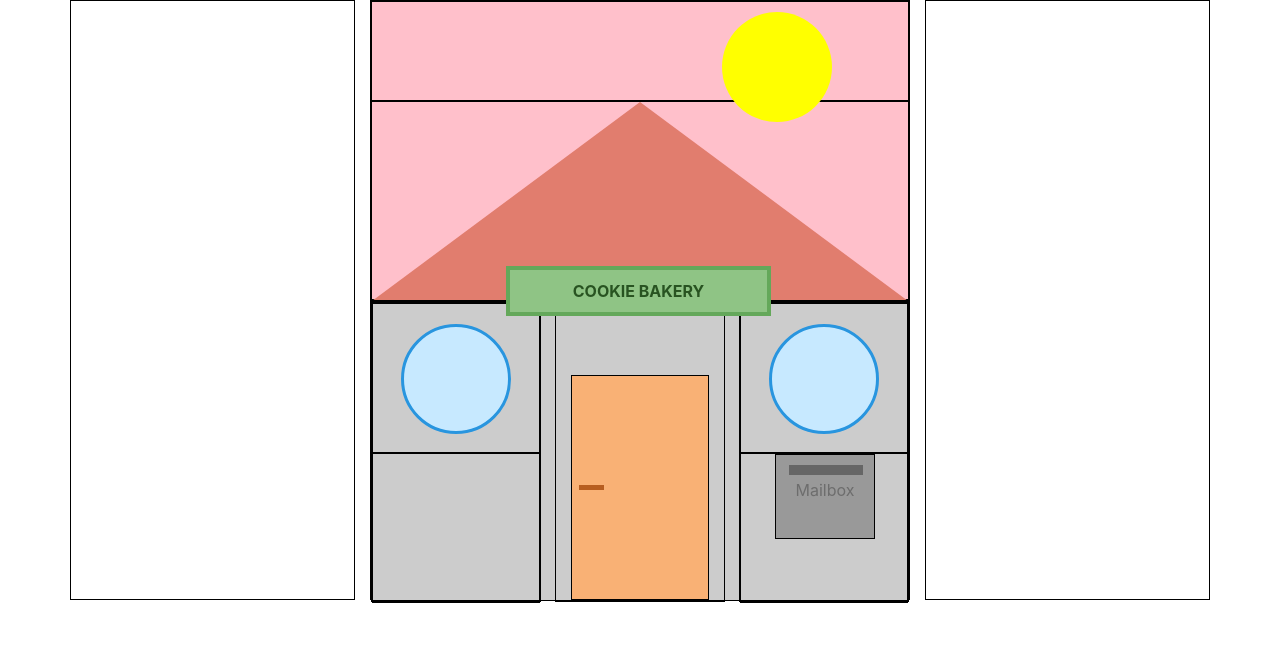
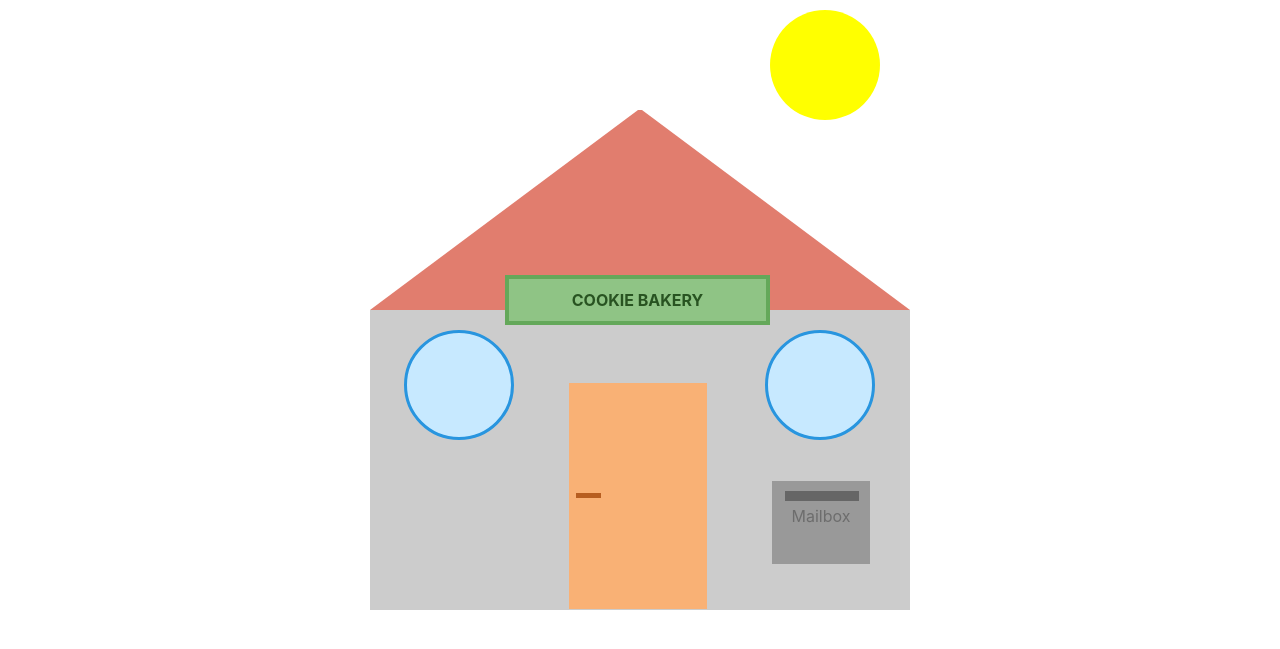
Before and after one commit to yoelmacia/house-testcode, a PHP site: page / in a window 1280 px wide. Shown: the top 649 px of the page. Run offline with PHP 8.4, Linux system fonts and the light colour scheme.

Commit message:
Remove measuring lines
When creating the draft set, I created division lines with edges
to make it much easier to join and position elements, no
need them anymore so remove them from the project.
Also eliminate classes that are not necessary and adjust
the last wrong positions.

```diff
--- a/src/styles.css
+++ b/src/styles.css
@@ -1,26 +1,19 @@
-.col-lg {
-  border: 1px solid black;
-}
 .central-div-on-grid {
   height: 600px;
-  background-color: pink;
 }
 .central-div-row {
   height: 300px;
-  border: 1px solid black;
 }
 .ru-row-up {
   height: 100px;
-  border: 1px solid black;
 }
 .ru-row-down {
   height: 200px;
-  border: 1px solid black;
 }
 .sun {
   position: relative;
   background-color: yellow;
-  margin: 10px 10px 10px 350px;
+  margin: 10px 10px 10px 400px;
   width: 110px;
   height: 110px;
   border-radius: 200px;
@@ -28,27 +21,24 @@
 .roof {
   border-left: 268px solid transparent;
   border-right: 268px solid transparent;
-  border-bottom: 199px solid rgb(225, 125, 110);
+  border-bottom: 200px solid rgb(225, 125, 110);
 }
 .house {
   height: 300px;
-  border: 1px solid black;
   background-color: rgb(204, 204, 204);
 }
 .col-lg-house {
   width: 170px;
   margin-left: 14px;
   height: 300px;
-  border: 1px solid black;
 }
 .col-lg-window {
   height: 150px;
-  border: 1px solid black;
 }
 .window-right {
   position: relative;
   background-color: rgb(199, 233, 255);
-  margin: 20px 34px 20px 28px;
+  margin: 20px 28px 20px 35px;
   width: 110px;
   height: 110px;
   border-radius: 200px;
@@ -66,8 +56,8 @@
 .door {
   margin: 15px;
   background-color: rgb(249, 177, 117);
-  height: 225px;
-  border: 1px solid black;
+  height: 228px;
+  border: 1px solid rgb(204, 204, 204);
   margin-top: 72px;
 }
 .doorknob {
@@ -81,7 +71,7 @@
   margin: 0px 24px 0px 34px;
   width: 100px;
   height: 85px;
-  border: 1px solid black;
+  border: 1px solid rgb(204, 204, 204);
   background-color: rgb(153, 153, 153);
 }
 .mailbox-opening {
```
